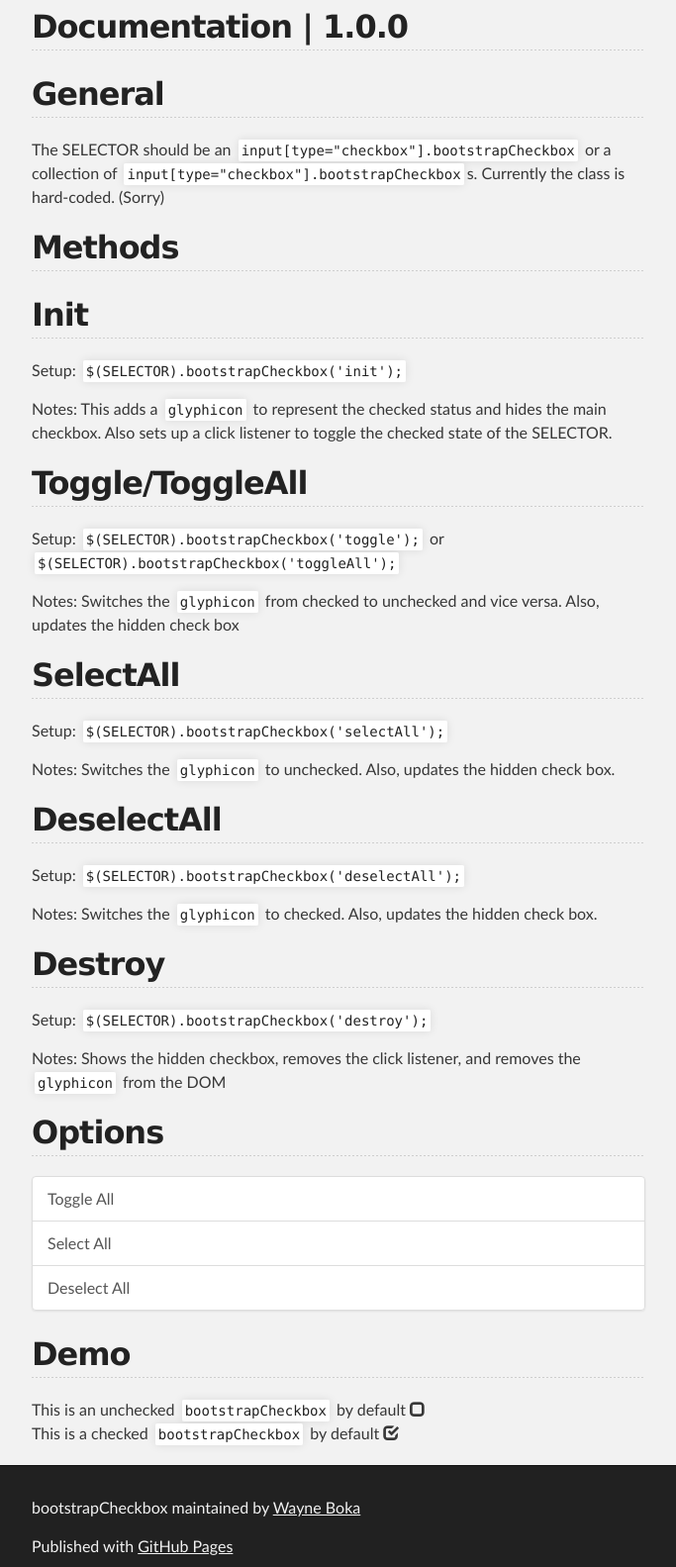
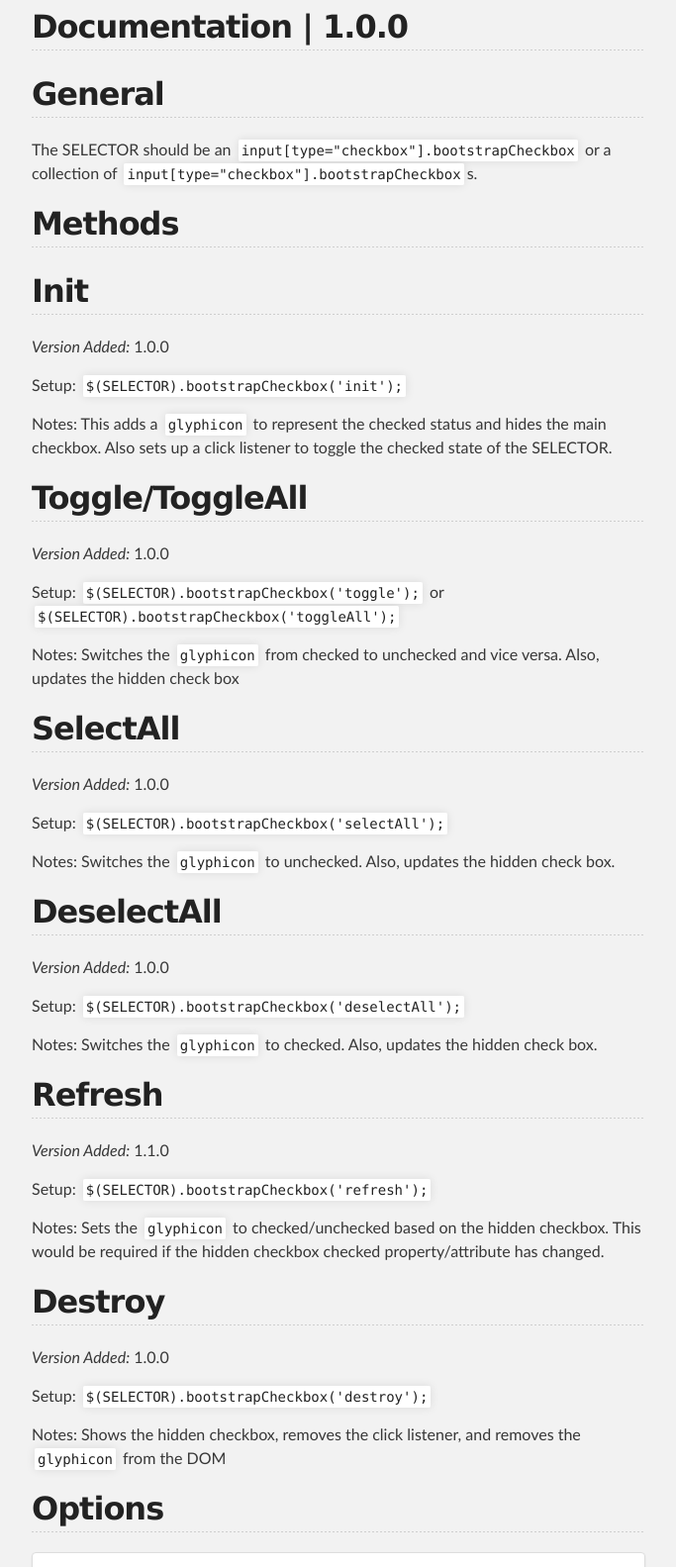
Before and after one commit to wboka/bootstrapCheckbox, a plain HTML site: page index.html in a window 1280 px wide. Shown: the part 221-1804 px from the top of the page at 99% size, without its empty margins (298-981 px from the left). Drawn offline with nearby package versions, Linux system fonts and the light colour scheme.

Commit message:
Updates documentation for new "refresh" feature
Removes comment about hard-coded classes as it no longer applies.

```diff
--- a/index.html
+++ b/index.html
@@ -31,35 +31,47 @@
 				<h2>Documentation | 1.0.0</h2>
 				<h2>General</h2>
 
-				<p>The SELECTOR should be an <code>input[type="checkbox"].bootstrapCheckbox</code> or a collection of <code>input[type="checkbox"].bootstrapCheckbox</code>s. Currently the class is hard-coded. (Sorry) </p>
+				<p>The SELECTOR should be an <code>input[type="checkbox"].bootstrapCheckbox</code> or a collection of <code>input[type="checkbox"].bootstrapCheckbox</code>s.</p>
 
 				<h2>Methods</h2>
 
 				<h2>Init</h2>
+				<p><em>Version Added:</em> 1.0.0</p>
 
 				<p>Setup: <code>$(SELECTOR).bootstrapCheckbox('init');</code></p>
 
 				<p>Notes: This adds a <code>glyphicon</code> to represent the checked status and hides the main checkbox. Also sets up a click listener to toggle the checked state of the SELECTOR.</p>
 
 				<h2>Toggle/ToggleAll</h2>
+				<p><em>Version Added:</em> 1.0.0</p>
 
 				<p>Setup: <code>$(SELECTOR).bootstrapCheckbox('toggle');</code> or <code>$(SELECTOR).bootstrapCheckbox('toggleAll');</code></p>
 
 				<p>Notes: Switches the <code>glyphicon</code> from checked to unchecked and vice versa. Also, updates the hidden check box</p>
 
 				<h2>SelectAll</h2>
+				<p><em>Version Added:</em> 1.0.0</p>
 
 				<p>Setup: <code>$(SELECTOR).bootstrapCheckbox('selectAll');</code></p>
 
 				<p>Notes: Switches the <code>glyphicon</code> to unchecked. Also, updates the hidden check box.</p>
 
 				<h2>DeselectAll</h2>
+				<p><em>Version Added:</em> 1.0.0</p>
 
 				<p>Setup: <code>$(SELECTOR).bootstrapCheckbox('deselectAll');</code></p>
 
 				<p>Notes: Switches the <code>glyphicon</code> to checked. Also, updates the hidden check box.</p>
 
+				<h2>Refresh</h2>
+				<p><em>Version Added:</em> 1.1.0</p>
+
+				<p>Setup: <code>$(SELECTOR).bootstrapCheckbox('refresh');</code></p>
+
+				<p>Notes: Sets the <code>glyphicon</code> to checked/unchecked based on the hidden checkbox. This would be required if the hidden checkbox checked property/attribute has changed.</p>
+
 				<h2>Destroy</h2>
+				<p><em>Version Added:</em> 1.0.0</p>
 
 				<p>Setup: <code>$(SELECTOR).bootstrapCheckbox('destroy');</code></p>
 
```
